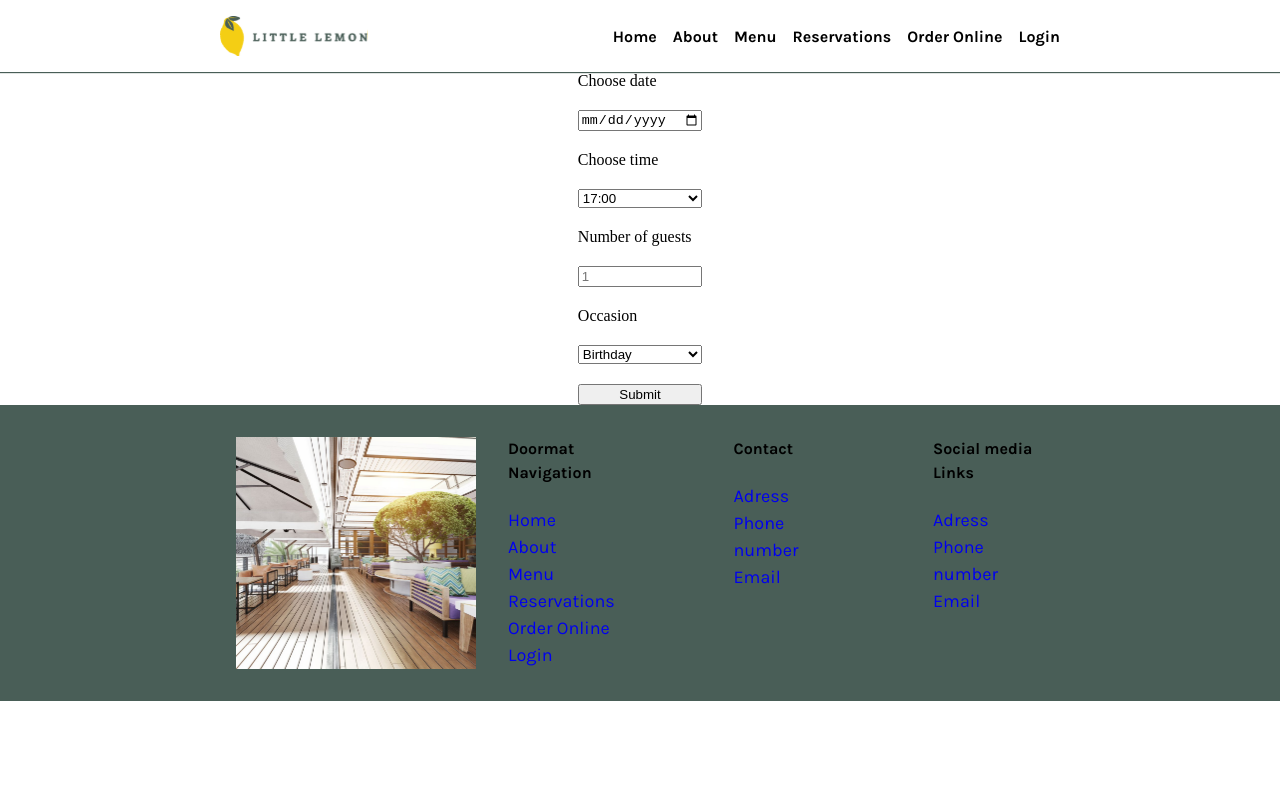
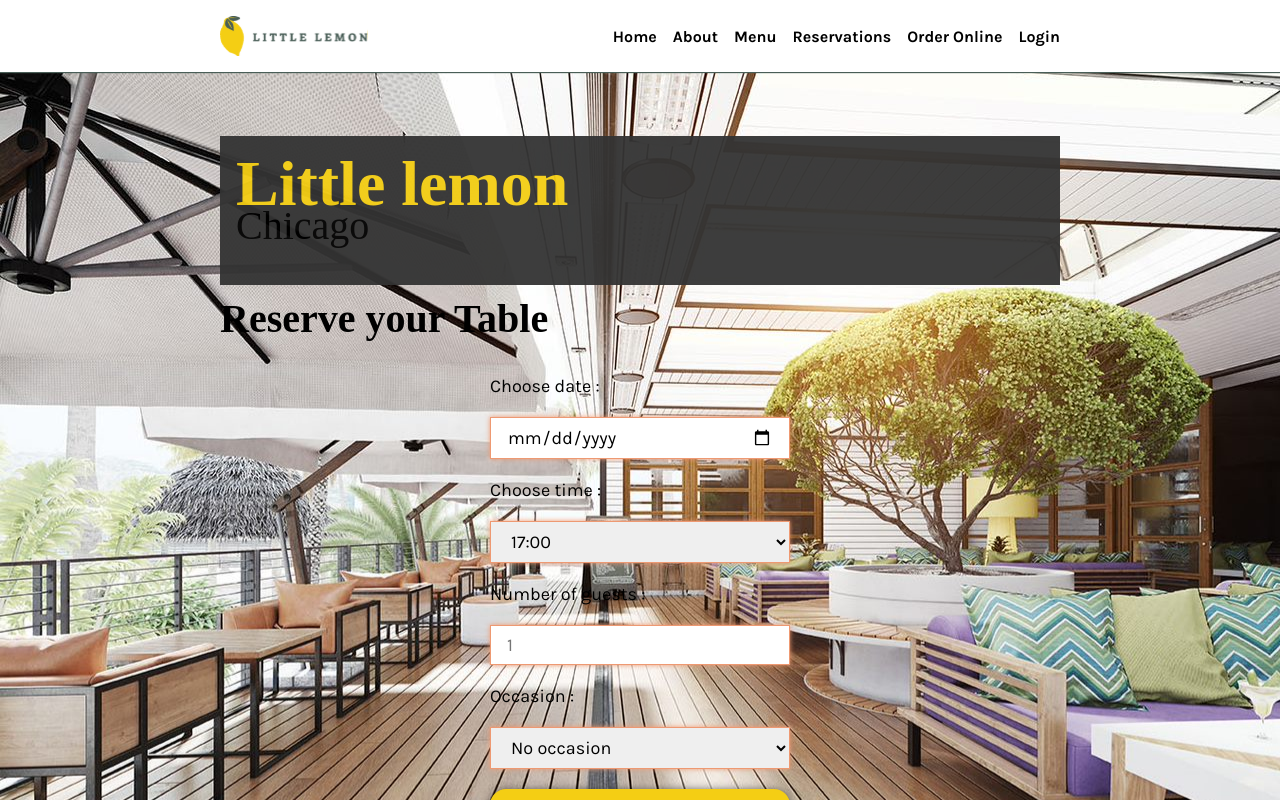
Before and after one commit to Ferdjani-zakaria/little-lemom, a React (Create React App) app: page /booking in a window 1280 px wide. Shown: the top 800 px of the page. Built offline with nearby package versions, Linux system fonts and the light colour scheme; a web font is replaced by a local one.

Commit message:
updated components

```diff
--- a/src/components/chicago/Chicago.js
+++ b/src/components/chicago/Chicago.js
@@ -5,7 +5,7 @@ import restaurantChef2 from "../../assets/Mario and Adrian A.jpg";
 
 function Chicago() {
     return (
-        <section className="chicagoSection">
+        <section className="chicagoSection" id="about">
             <div className="chicago">
                 <div className="chicago_text">
                     <h1 className="chicago-title">Little lemon</h1>
--- a/src/components/chicago/chicago.css
+++ b/src/components/chicago/chicago.css
@@ -1,6 +1,4 @@
 .chicagoSection {
-    width: 100%;
-    padding-top: 4rem;
     padding-bottom: 9rem;
 }
 .chicago {
--- a/src/components/customersSay/customerSay.css
+++ b/src/components/customersSay/customerSay.css
@@ -1,7 +1,5 @@
 .testimonialsSection {
-    width: 100%;
     background-color: var(--primary-color-1);
-    padding-block: 2rem;
 }
 .testimonials {
     width: min(75%, 840px);
--- a/src/components/footer/footer.css
+++ b/src/components/footer/footer.css
@@ -1,7 +1,5 @@
 .footerSection {
-    background-color: var(--primary-color-1);
-    width: 100%;
-    padding-block: 2rem;
+    background-color: var(--secondary-color-4);
 }
 .footer {
     display: flex;
@@ -24,12 +22,13 @@
 
 .footer h4 {
     margin-top: 0;
+    color: var(--secondary-color-2);
 }
 
-.footerContainer a {
+.footerSection a {
     color: #ffffff;
 }
 
-.footerContainer ul {
+.footerSection ul {
     padding: 0;
 }
--- a/src/components/hero/hero.css
+++ b/src/components/hero/hero.css
@@ -1,7 +1,5 @@
 .heroSection {
     background-color: var(--primary-color-1);
-    width: 100%;
-    padding-block: 2rem;
 }
 .hero {
     width: min(75%, 840px);
@@ -9,6 +7,10 @@
     color: #ffffff;
     display: flex;
     justify-content: space-between;
+}
+
+.hero p {
+    color: var(--secondary-color-3);
 }
 
 .hero-title {
@@ -24,6 +26,7 @@
     padding-top: 0;
     margin-top: 0;
     line-height: 0.5;
+    font-weight: 400;
 }
 .hero img {
     max-width: 100%;
@@ -40,10 +43,10 @@
 
 .hero .foodImg {
     position: absolute;
-    top: 1rem;
-    left: 0;
-    width: 100%;
+    top: 15%;
+    right: 0;
+    width: 80%;
     max-height: 125%;
-    object-fit: cover;
+    object-fit: fills;
     border-radius: var(--box-radius);
 }
--- a/src/components/nav/Nav.js
+++ b/src/components/nav/Nav.js
@@ -13,7 +13,7 @@ const Nav = () => {
                         <Link to="/">Home</Link>
                     </li>
                     <li>
-                        <Link to="/#chicago">About</Link>
+                        <Link to="#about">About</Link>
                     </li>
                     <li>
                         <Link to="/#specials">Menu</Link>
--- /dev/null
+++ b/src/components/reservation_form/ReservationForm.js
@@ -0,0 +1,48 @@
+import React from "react";
+import { useRef, useState } from "react";
+
+function ReservationForm() {
+    const [reservation, setReservation] = useState({ date: "", time: "", guests: "1", occasion: "no occasion" });
+    const date = useRef();
+    const time = useRef();
+    const guests = useRef();
+    const occasion = useRef();
+
+    const handleSubmit = () => {
+        setReservation({
+            date: date.current.value,
+            time: time.current.value,
+            guests: guests.current.value,
+            occasion: occasion.current.value,
+        });
+    };
+
+    return (
+        <form onSubmit={() => handleSubmit} style={{ display: "grid", maxWidth: "300px", gap: "20px", marginInline: "auto" }}>
+            <label htmlFor="res-date">Choose date :</label>
+            <input ref={date} type="date" id="res-date" />
+            <label htmlFor="res-time">Choose time :</label>
+            <select ref={time} id="res-time ">
+                <option>17:00</option>
+                <option>18:00</option>
+                <option>19:00</option>
+                <option>20:00</option>
+                <option>21:00</option>
+                <option>22:00</option>
+            </select>
+            <label htmlFor="guests">Number of guests :</label>
+            <input ref={guests} type="number" placeholder={1} min={1} max={10} id="guests" />
+            <label htmlFor="occasion">Occasion :</label>
+            <select ref={occasion} id="occasion">
+                <option>No occasion</option>
+                <option>Birthday</option>
+                <option>Anniversary</option>
+            </select>
+            <button type="submit" className="prime-btn">
+                Make your reservation
+            </button>
+        </form>
+    );
+}
+
+export default ReservationForm;
--- a/src/global.css
+++ b/src/global.css
@@ -10,10 +10,10 @@
     --fontSize-card-p: 16px;
     --primary-color-1: #495e57;
     --primary-color-2: #f4ce14;
-    --secondary-color1: #ee9972;
-    --secondary-color2: #fbdabb;
-    --secondary-color3: #edefee;
-    --secondary-color4: #333333;
+    --secondary-color-1: #ee9972;
+    --secondary-color-2: #fbdabb;
+    --secondary-color-3: #edefee;
+    --secondary-color-4: #333333;
     --box-radius: 16px;
 }
 
@@ -28,6 +28,11 @@ body {
     display: flex;
     flex-direction: column;
     align-items: center;
+}
+
+section {
+    padding-block: 4rem;
+    width: 100%;
 }
 
 h1,
@@ -54,6 +59,7 @@ p,
 a {
     font-size: var(--fontSize-p);
     font-family: var(--fontFamily-karla);
+    color: var(--secondary-color-4);
 }
 
 a {
@@ -73,17 +79,42 @@ img {
 
 .prime-btn {
     border-radius: var(--box-radius);
-    padding: 1rem;
+    padding: 0.5rem 1rem;
     min-width: 12rem;
     font-weight: bold;
     background-color: var(--primary-color-2);
     border: none;
-    box-shadow: 0 2px 10px black;
+    box-shadow: 0 2px 10px var(--secondary-color-4);
     font-size: var(--fontSize-p);
     cursor: pointer;
+    font-family: var(--fontFamily-karla);
+    color: var(--secondary-color-4);
 }
+
+.prime-btn:hover {
+    color: var(--secondary-color-3);
+}
+.prime-btn:active {
+    background-color: var(--secondary-color-4);
+    box-shadow: 0 2px 8px var(--secondary-color-4);
+}
+
 .flex-between-center {
     display: flex;
     justify-content: space-between;
     align-items: center;
 }
+
+input,
+select {
+    padding: 0.5rem 1rem;
+    font-family: var(--fontFamily-karla);
+    border: 1px solid var(--secondary-color-1);
+    box-shadow: 0px 0px 5px var(--secondary-color-1);
+    font-size: var(--fontSize-p);
+}
+
+label {
+    font-family: var(--fontFamily-karla);
+    font-size: var(--fontSize-p);
+}
--- a/src/pages/BookingPage.js
+++ b/src/pages/BookingPage.js
@@ -1,30 +1,26 @@
 import React from "react";
-
+import "./bookingPage.css";
+import ReservationForm from "../components/reservation_form/ReservationForm";
+import restaurant from "../assets/restaurant.jpg";
 function BookingPage() {
     return (
-        <div>
-            <form style={{ display: "grid", maxWidth: "200px", gap: "20px" }}>
-                <label htmlFor="res-date">Choose date</label>
-                <input type="date" id="res-date" />
-                <label htmlFor="res-time">Choose time</label>
-                <select id="res-time ">
-                    <option>17:00</option>
-                    <option>18:00</option>
-                    <option>19:00</option>
-                    <option>20:00</option>
-                    <option>21:00</option>
-                    <option>22:00</option>
-                </select>
-                <label htmlFor="guests">Number of guests</label>
-                <input type="number" placeholder={1} min={1} max={10} id="guests" />
-                <label htmlFor="occasion">Occasion</label>
-                <select id="occasion">
-                    <option>Birthday</option>
-                    <option>Anniversary</option>
-                </select>
-                <input type="submit" defaultValue="Make Your reservation" />
-            </form>
-        </div>
+        <section
+            className="bookingSection"
+            style={{
+                backgroundImage: `url(${restaurant})`,
+            }}
+        >
+            <div style={{ width: "min(75%, 840px)", marginInline: "auto" }}>
+                <div style={{ padding: "1rem", backgroundColor: "var(--secondary-color-4)", opacity: "0.95" }}>
+                    <h1 className="hero-title">Little lemon</h1>
+                    <h2>Chicago</h2>
+                </div>
+                <div className="formContainer">
+                    <h2 style={{ marginTop: "10px" }}>Reserve your Table</h2>
+                    <ReservationForm />
+                </div>
+            </div>
+        </section>
     );
 }
 
--- /dev/null
+++ b/src/pages/bookingPage.css
@@ -0,0 +1,15 @@
+.bookingSection {
+    background-size: "cover";
+    padding-top: "0";
+    display: "flex";
+    flex-direction: "column";
+}
+.formContainer {
+    padding-bottom: "2rem";
+    padding-inline: "1rem";
+    display: "flex";
+    flex-direction: "column";
+    justify-content: "center";
+    background-color: "#ffffff";
+    opacity: "0.9";
+}
```
Also changed, not shown: src/components/reservation_form/reservationForm.css (added).
